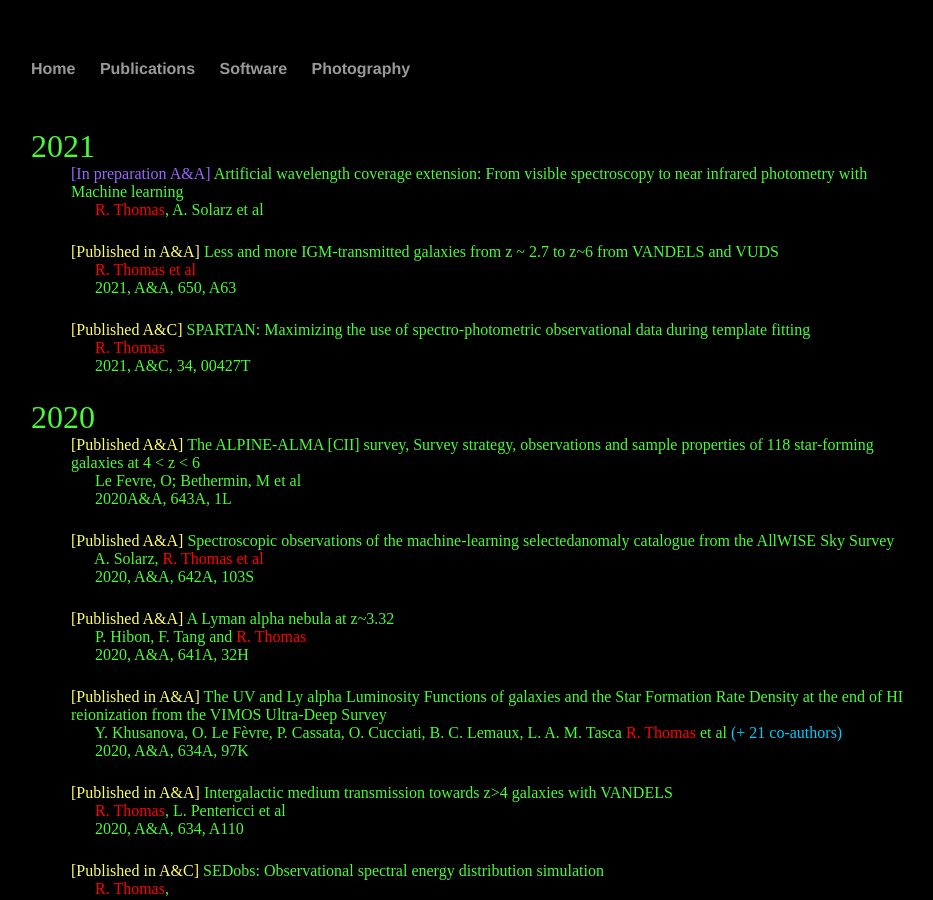
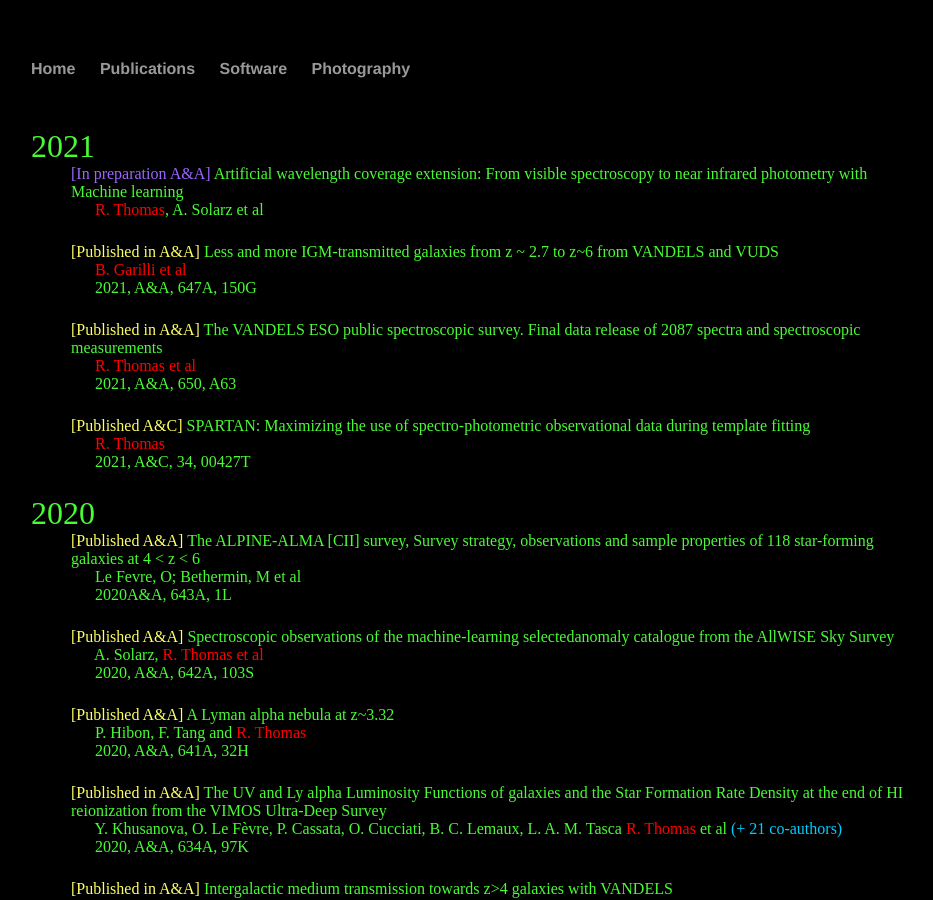
Before and after one commit to astrom-tom/astrom-tom.github.io, a Jekyll site: the page built from Papers/index.html, in a window 1280 px wide and 900 px high. Shown: the whole window, without its empty margins (161-1094 px from the left). Built offline with Jekyll 4.4.1, drawn with Linux system fonts in a browser that asks for light colours.

Commit message:
index.html

```diff
--- a/Papers/index.html
+++ b/Papers/index.html
@@ -15,6 +15,11 @@
      &nbsp;&nbsp;&nbsp;&nbsp;&nbsp; <span class='me'> R. Thomas</span>, A. Solarz et al</p> </dd>
 
   <dd> <span class='acc'>[Published in A&A]</span> Less and more IGM-transmitted galaxies from z ~ 2.7 to z~6 from VANDELS and VUDS <br>
+	  &nbsp;&nbsp;&nbsp;&nbsp;&nbsp; <span class='me'>B. Garilli et al</span> <br>
+     &nbsp;&nbsp;&nbsp;&nbsp;&nbsp; 2021, A&A, 647A, 150G</p>
+
+
+  <dd> <span class='acc'>[Published in A&A]</span>  The VANDELS ESO public spectroscopic survey. Final data release of 2087 spectra and spectroscopic measurements <br>
 	  &nbsp;&nbsp;&nbsp;&nbsp;&nbsp; <span class='me'>R. Thomas et al</span> <br>
      &nbsp;&nbsp;&nbsp;&nbsp;&nbsp; 2021, A&A, 650, A63  </p>
 
```
